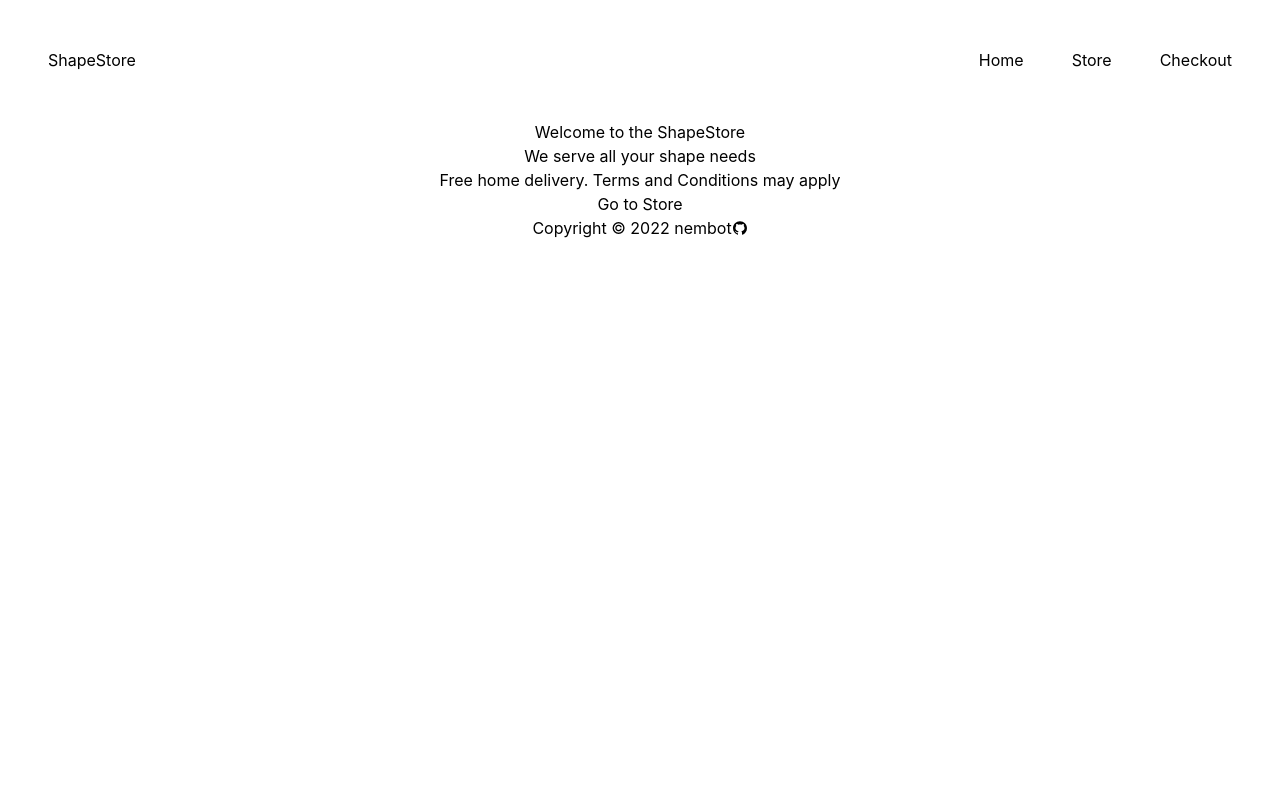
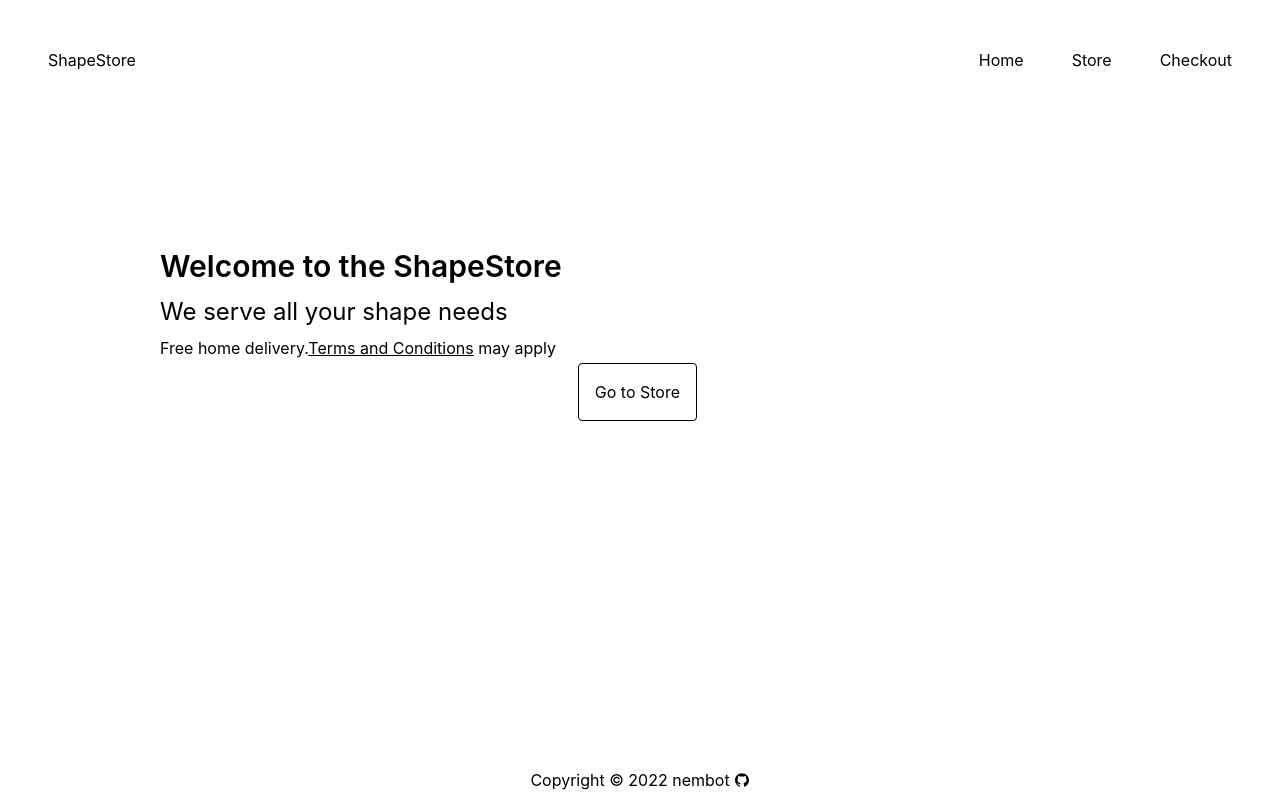
Before and after one commit to NemB0t/shapestore, a React (Create React App) app: page / in a window 1280 px wide. Built offline with nearby package versions, Linux system fonts and the light colour scheme.

Commit message:
home tailwind styling

```diff
--- a/src/App.js
+++ b/src/App.js
@@ -9,7 +9,7 @@ import Footer from './Components/Footer';
 
 function App() {
   return (
-    <div className="flex text-center flex-col">
+    <div className="flex text-center flex-col h-full">
       <BrowserRouter>
         <Navi/>
         <Routes>
--- a/src/Components/Footer.js
+++ b/src/Components/Footer.js
@@ -3,9 +3,10 @@ import { AiFillGithub } from 'react-icons/ai';
 
 export default function Footer(){
     return(
-        <div className="flex items-center justify-center">
+        <div className="flex items-center justify-center h-10 gap-1">
             {/* bg-slate-500 h-10 flex justify-center items-center gap-1 */}
-            Copyright © 2022 nembot <a href="https://github.com/NemB0t"><AiFillGithub/></a>
+            Copyright © 2022 nembot
+            <a href="https://github.com/NemB0t"><AiFillGithub/></a>
         </div>
     )
 }
--- a/src/Components/Home.js
+++ b/src/Components/Home.js
@@ -4,15 +4,17 @@ import { Link } from 'react-router-dom';
 
 function Home() {
     return (
-      <div className=''>
-        <div className='home-content'>
-          <div className="main">
-            <h1>Welcome to the ShapeStore</h1>
-            <h2>We serve all your shape needs</h2>
-            <h7>Free home delivery. <a href="https://www.youtube.com/watch?v=dQw4w9WgXcQ" target={'_blank'} rel="noopener noreferrer">Terms and Conditions</a> may apply</h7>
+      <div className='flex flex-auto justify-start text-left gap-4'>
+        <div className="pl-40 bg-orange-3000 pt-32">
+          <div className='text-3xl font-semibold pb-3'>Welcome to the ShapeStore</div>
+          <div className='text-2xl pb-2'>We serve all your shape needs</div>
+          <div>Free home delivery.
+            <a className='underline' href="https://www.youtube.com/watch?v=dQw4w9WgXcQ" target={'_blank'} rel="noopener noreferrer">
+              Terms and Conditions
+            </a> may apply
           </div>
-          <Link to="/store" className='link-btn'>Go to Store</Link>
         </div>
+        <Link to="/store" className='border border-black rounded p-4 self-center mb-24'>Go to Store</Link>
       </div>
     );
   }
```
